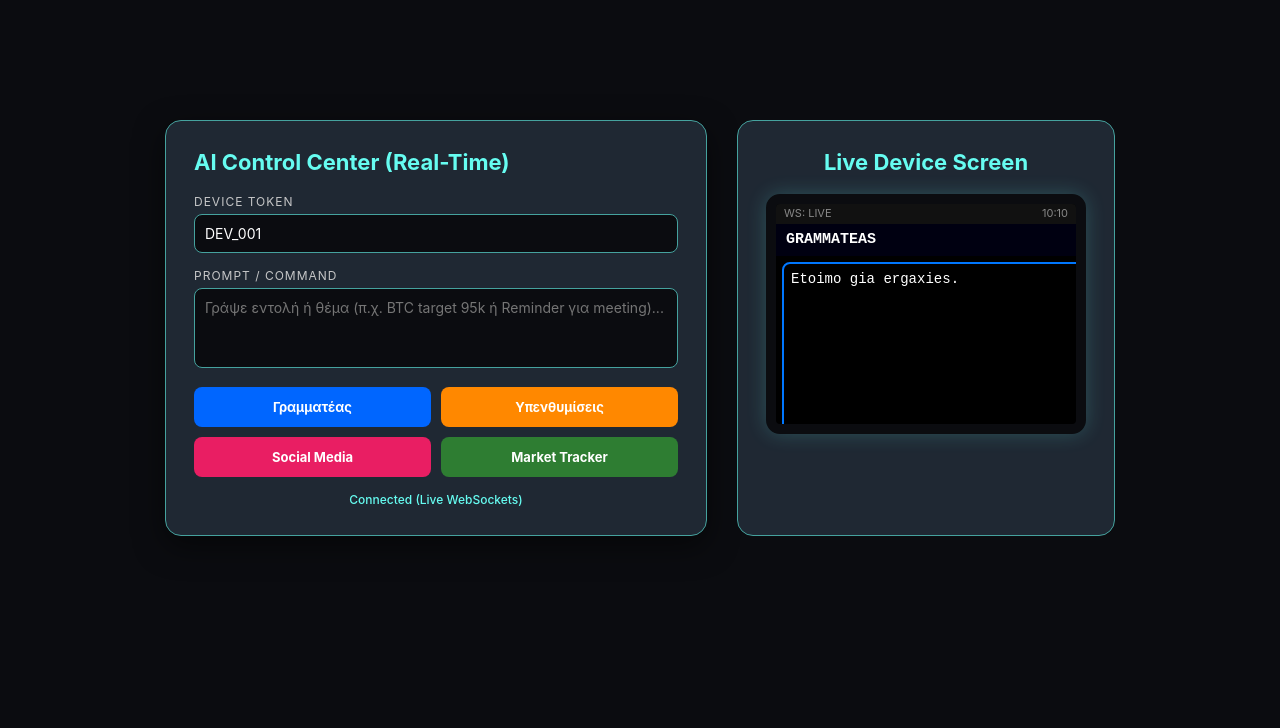
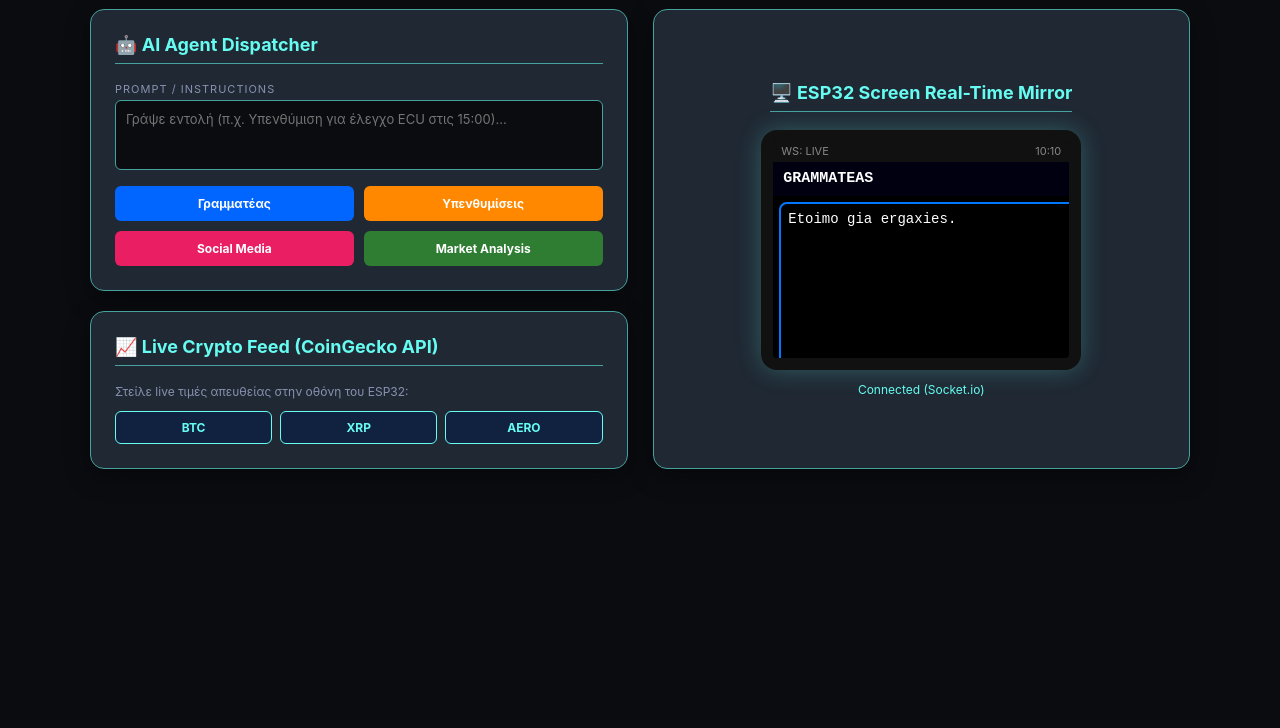
Before and after one commit to Kpavlo01/agent-server, a website: page public/index.html in a window 1280 px wide. Shown: the part 72-800 px from the top of the page. Drawn offline with nearby package versions, Linux system fonts and the light colour scheme; no server answers.

Commit message:
Add CoinGecko Live Crypto & Dynamic Agents support

```diff
--- a/public/index.html
+++ b/public/index.html
@@ -3,67 +3,86 @@
 <head>
   <meta charset="UTF-8">
   <meta name="viewport" content="width=device-width, initial-scale=1.0">
-  <title>AI Agent Enterprise Hub</title>
+  <title>AI Display Command Center</title>
   <script src="/socket.io/socket.io.js"></script>
   <style>
     * { box-sizing: border-box; font-family: -apple-system, BlinkMacSystemFont, "Segoe UI", Roboto, sans-serif; }
-    body { background: #0b0c10; color: #c5c6c7; display: flex; justify-content: center; align-items: center; min-height: 100vh; margin: 0; padding: 20px; }
-    .container { display: flex; flex-direction: row; gap: 30px; flex-wrap: wrap; justify-content: center; max-width: 950px; width: 100%; }
+    body { background: #0b0c10; color: #c5c6c7; margin: 0; padding: 25px; min-height: 100vh; }
+    .header-title { text-align: center; color: #66fcf1; margin-bottom: 25px; font-size: 26px; }
 
-    .card { background: #1f2833; padding: 28px; border-radius: 16px; border: 1px solid #45a29e; flex: 1; min-width: 320px; box-shadow: 0 10px 30px rgba(0,0,0,0.5); }
-    h2 { margin-top: 0; font-size: 22px; color: #66fcf1; }
-    .input-group { margin-bottom: 15px; }
-    label { font-size: 12px; color: #c5c6c7; display: block; margin-bottom: 5px; text-transform: uppercase; letter-spacing: 1px; }
-    input[type="text"], textarea { width: 100%; background: #0b0c10; border: 1px solid #45a29e; color: #fff; border-radius: 8px; padding: 10px; font-size: 14px; outline: none; }
-    textarea { height: 80px; resize: none; }
+    .main-grid { display: grid; grid-template-columns: 1fr 1fr; gap: 25px; max-width: 1100px; margin: 0 auto; }
+    @media(max-width: 800px) { .main-grid { grid-template-columns: 1fr; } }
 
-    .grid-btns { display: grid; grid-template-columns: 1fr 1fr; gap: 10px; margin-top: 15px; }
-    button { color: #fff; border: none; padding: 12px; border-radius: 8px; cursor: pointer; font-weight: bold; font-size: 13px; transition: transform 0.1s; }
+    .card { background: #1f2833; padding: 24px; border-radius: 14px; border: 1px solid #45a29e; box-shadow: 0 8px 24px rgba(0,0,0,0.4); }
+    h3 { margin-top: 0; color: #66fcf1; font-size: 18px; border-bottom: 1px solid #45a29e; padding-bottom: 8px; }
+
+    .input-group { margin-bottom: 12px; }
+    label { font-size: 11px; color: #8892b0; display: block; margin-bottom: 4px; text-transform: uppercase; letter-spacing: 1px; }
+    input[type="text"], textarea { width: 100%; background: #0b0c10; border: 1px solid #45a29e; color: #fff; border-radius: 6px; padding: 10px; font-size: 13px; outline: none; }
+    textarea { height: 70px; resize: none; }
+
+    .grid-btns { display: grid; grid-template-columns: 1fr 1fr; gap: 10px; margin-top: 12px; }
+    button { color: #fff; border: none; padding: 10px; border-radius: 6px; cursor: pointer; font-weight: bold; font-size: 12px; transition: transform 0.1s, opacity 0.2s; }
+    button:hover { opacity: 0.9; }
     button:active { transform: scale(0.97); }
+
     .btn-sec { background: #0066ff; }
     .btn-rem { background: #ff8800; }
     .btn-soc { background: #e91e63; }
     .btn-cry { background: #2e7d32; }
-    #status { margin-top: 15px; font-size: 12px; color: #66fcf1; text-align: center; font-weight: 500; }
+    .btn-action { background: #45a29e; color: #0b0c10; }
 
-    /* Simulator */
-    .simulator-card { background: #1f2833; padding: 28px; border-radius: 16px; border: 1px solid #45a29e; display: flex; flex-direction: column; align-items: center; }
-    .tft-frame { width: 320px; height: 240px; background: #000; border: 10px solid #0b0c10; border-radius: 14px; position: relative; overflow: hidden; box-shadow: 0 0 20px rgba(102, 252, 241, 0.2); }
+    .crypto-bar { display: flex; gap: 8px; margin-top: 10px; }
+    .crypto-btn { flex: 1; background: #112240; border: 1px solid #66fcf1; color: #66fcf1; padding: 8px; border-radius: 6px; font-weight: bold; cursor: pointer; }
+
+    /* TFT Simulator */
+    .simulator-container { display: flex; flex-direction: column; align-items: center; justify-content: center; }
+    .tft-frame { width: 320px; height: 240px; background: #000; border: 12px solid #111; border-radius: 16px; position: relative; overflow: hidden; box-shadow: 0 0 25px rgba(102, 252, 241, 0.25); }
     .tft-statusbar { width: 100%; height: 20px; background: #111; color: #888; display: flex; justify-content: space-between; padding: 2px 8px; font-size: 11px; font-family: monospace; }
-    .tft-header { width: 100%; height: 32px; background: #001F; color: #fff; display: flex; align-items: center; padding-left: 10px; font-weight: bold; font-family: monospace; font-size: 15px; }
-    .tft-border { position: absolute; top: 58px; left: 6px; width: 308px; height: 174px; border: 2px solid #07FF; border-radius: 8px; pointer-events: none; }
+    .tft-header { width: 100%; height: 34px; background: #001F; color: #fff; display: flex; align-items: center; padding-left: 10px; font-weight: bold; font-family: monospace; font-size: 15px; }
+    .tft-border { position: absolute; top: 60px; left: 6px; width: 308px; height: 172px; border: 2px solid #07FF; border-radius: 8px; pointer-events: none; }
     .tft-body { padding: 15px; color: #fff; font-family: monospace; font-size: 14px; word-break: break-word; }
+    #status { margin-top: 12px; font-size: 12px; color: #66fcf1; text-align: center; }
   </style>
 </head>
 <body>
 
-<div class="container">
-  <div class="card">
-    <h2>AI Control Center (Real-Time)</h2>
+<div class="header-title">⚡ AI Display Enterprise Hub</div>
 
-    <div class="input-group">
-      <label>Device Token</label>
-      <input type="text" id="deviceToken" value="DEV_001">
+<div class="main-grid">
+  <!-- Left Column: Controls & Live Crypto -->
+  <div style="display: flex; flex-direction: column; gap: 20px;">
+
+    <div class="card">
+      <h3>🤖 AI Agent Dispatcher</h3>
+      <div class="input-group">
+        <label>Prompt / Instructions</label>
+        <textarea id="prompt" placeholder="Γράψε εντολή (π.χ. Υπενθύμιση για έλεγχο ECU στις 15:00)..."></textarea>
+      </div>
+
+      <div class="grid-btns">
+        <button class="btn-sec" onclick="setAgent('SECRETARY')">Γραμματέας</button>
+        <button class="btn-rem" onclick="setAgent('REMINDER')">Υπενθυμίσεις</button>
+        <button class="btn-soc" onclick="setAgent('SOCIAL')">Social Media</button>
+        <button class="btn-cry" onclick="setAgent('CRYPTO')">Market Analysis</button>
+      </div>
     </div>
 
-    <div class="input-group">
-      <label>Prompt / Command</label>
-      <textarea id="prompt" placeholder="Γράψε εντολή ή θέμα (π.χ. BTC target 95k ή Reminder για meeting)..."></textarea>
+    <div class="card">
+      <h3>📈 Live Crypto Feed (CoinGecko API)</h3>
+      <p style="font-size: 12px; color: #8892b0; margin-top: 0;">Στείλε live τιμές απευθείας στην οθόνη του ESP32:</p>
+      <div class="crypto-bar">
+        <button class="crypto-btn" onclick="sendLiveCrypto('bitcoin')">BTC</button>
+        <button class="crypto-btn" onclick="sendLiveCrypto('ripple')">XRP</button>
+        <button class="crypto-btn" onclick="sendLiveCrypto('aerodrome-finance')">AERO</button>
+      </div>
     </div>
 
-    <div class="grid-btns">
-      <button class="btn-sec" onclick="setAgent('SECRETARY')">Γραμματέας</button>
-      <button class="btn-rem" onclick="setAgent('REMINDER')">Υπενθυμίσεις</button>
-      <button class="btn-soc" onclick="setAgent('SOCIAL')">Social Media</button>
-      <button class="btn-cry" onclick="setAgent('CRYPTO')">Market Tracker</button>
-    </div>
-
-    <div id="status">Connected (Live WebSockets)</div>
   </div>
 
-  <!-- Live ESP32 Display Simulator -->
-  <div class="simulator-card">
-    <h2>Live Device Screen</h2>
+  <!-- Right Column: Live TFT Preview -->
+  <div class="card simulator-container">
+    <h3>🖥️ ESP32 Screen Real-Time Mirror</h3>
     <div class="tft-frame">
       <div class="tft-statusbar">
         <span>WS: LIVE</span>
@@ -73,6 +92,7 @@
       <div id="sim-border" class="tft-border"></div>
       <div id="sim-message" class="tft-body">Etoimo gia ergaxies.</div>
     </div>
+    <div id="status">Connected (Socket.io)</div>
   </div>
 </div>
 
@@ -95,29 +115,35 @@
     return `rgb(${Math.round((r * 255) / 31)},${Math.round((g * 255) / 63)},${Math.round((b * 255) / 31)})`;
   }
 
-  // Ακαριαία λήψη updates μέσω WebSockets
   socket.on('display_update', (data) => {
     document.getElementById('sim-header').innerText = data.title || "AGENT";
     document.getElementById('sim-header').style.backgroundColor = hexToCss(data.theme.headerBg);
     document.getElementById('sim-border').style.borderColor = hexToCss(data.theme.accentColor);
     document.getElementById('sim-message').innerText = data.message || "";
     document.getElementById('sim-message').style.color = hexToCss(data.theme.textColor);
-    document.getElementById('status').innerText = "Real-time sync OK!";
+    document.getElementById('status').innerText = "Live Sync Active";
   });
 
   async function setAgent(type) {
     const prompt = document.getElementById('prompt').value;
-    const token = document.getElementById('deviceToken').value;
     document.getElementById('status').innerText = "Επεξεργασία AI...";
-
     try {
       await fetch('/api/agent/switch', {
         method: 'POST',
         headers: { 'Content-Type': 'application/json' },
-        body: JSON.stringify({ type, prompt, token })
+        body: JSON.stringify({ type, prompt, token: 'DEV_001' })
       });
     } catch (e) {
       document.getElementById('status').innerText = "Σφάλμα σύνδεσης.";
+    }
+  }
+
+  async function sendLiveCrypto(coin) {
+    document.getElementById('status').innerText = `Fetching ${coin.toUpperCase()}...`;
+    try {
+      await fetch(`/api/crypto/live?coin=${coin}`);
+    } catch(e) {
+      document.getElementById('status').innerText = "Σφάλμα CoinGecko API.";
     }
   }
 </script>
```
Also changed, not shown: server.js (+54 -10 lines).
